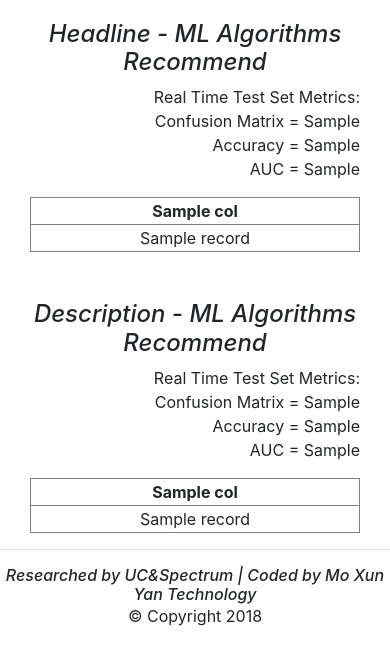
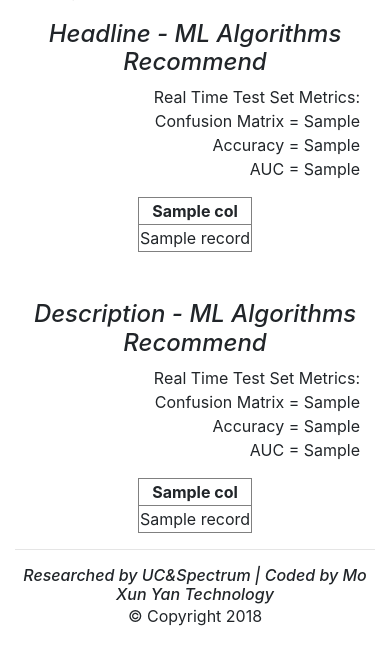
Before and after one commit to zhaimac/AdwordsApp, a Python web app: template app/templates/index.html in a window 390 px wide; the page is wider, and only the part inside the window is pictured. Shown: the part 441-1109 px from the top of that part. Run offline with Jinja, Linux system fonts and the light colour scheme; the template is opened without the code that fills it: most values are stand-ins (such as "Sample title", 1, 10 or a date in 2020); form fields are guessed from the names that the template uses; some libraries are stand-ins or nearby versions.

Commit message:
support mobile

```diff
--- a/app/templates/base.html
+++ b/app/templates/base.html
@@ -7,7 +7,11 @@
   <link rel="stylesheet" href="https://maxcdn.bootstrapcdn.com/bootstrap/4.0.0/css/bootstrap.min.css">
     <style>
       #landing_page{max-width: 100%}
-      table {width: 100%; margin-left: auto;margin-right: auto;}
+      .rst-table {width: 100%}
+       @media only screen and (max-width: 700px) {
+        .rst-table-out {overflow-x:scroll;}
+        .rst-table {table-layout: fixed; margin-left: auto;margin-right: auto; width: auto}
+       }
     </style>
 </head>
 
@@ -16,7 +20,7 @@
     <h5 class="my-0 mr-md-auto font-weight-normal">UC&Spectrum</h5>
     <nav class="my-2 my-md-0 mr-md-3">
       <a class="p-2 text-dark" href="{{url_for('index')}}">Home</a>
-      <a class="p-2 text-dark" href="{{url_for('about')}}">About Us</a>
+      <a class="p-2 text-dark" href="{{url_for('about')}}">About</a>
 {#      <a class="p-2 text-dark" href="{{url_for('bitcoin')}}">BitCoin</a>#}
     </nav>
   </div>
--- a/app/templates/index.html
+++ b/app/templates/index.html
@@ -3,7 +3,7 @@
 {% block content %}
 
     <section class="jumbotron text-center mb-0"
-             style="background: url({{ url_for('static', filename='images/bg3.jpg') }}) center no-repeat;">
+             style="background: url({{ url_for('static', filename='images/bg2.jpg') }}) center no-repeat;">
       <div class="container">
         <h2>Google Ad. ML Advisory</h2>
         <form action="" method="post" >
@@ -42,7 +42,9 @@
     Accuracy = {{accuracy_h}}<br>
     AUC = {{ auc_h }}
 </p>
-<table border="1" class="text-center">
+
+<div class="rst-table-out wrapper">
+<table border="1" class="rst-table inner text-center">
     <thead>
         <tr>
             {% for col in colnames %}
@@ -60,6 +62,7 @@
         {% endfor %}
     </tbody>
 </table>
+</div>
 
 <br><br>
           <h4 class="font-italic text-center">Description - ML Algorithms Recommend</h4>
@@ -70,7 +73,8 @@
     Accuracy = {{accuracy_d}}<br>
     AUC = {{ auc_d }}
 </p>
-<table border="1" class="text-center">
+<div class="rst-table-out wrapper">
+<table border="1" class="rst-table inner text-center">
     <thead>
         <tr>
             {% for col in colnames %}
@@ -88,6 +92,8 @@
         {% endfor %}
     </tbody>
 </table>
+
+
         </div>
       </div>
     {% endif %}
```
Also changed, not shown: Adwords/__init__.py (+4 -4 lines).
